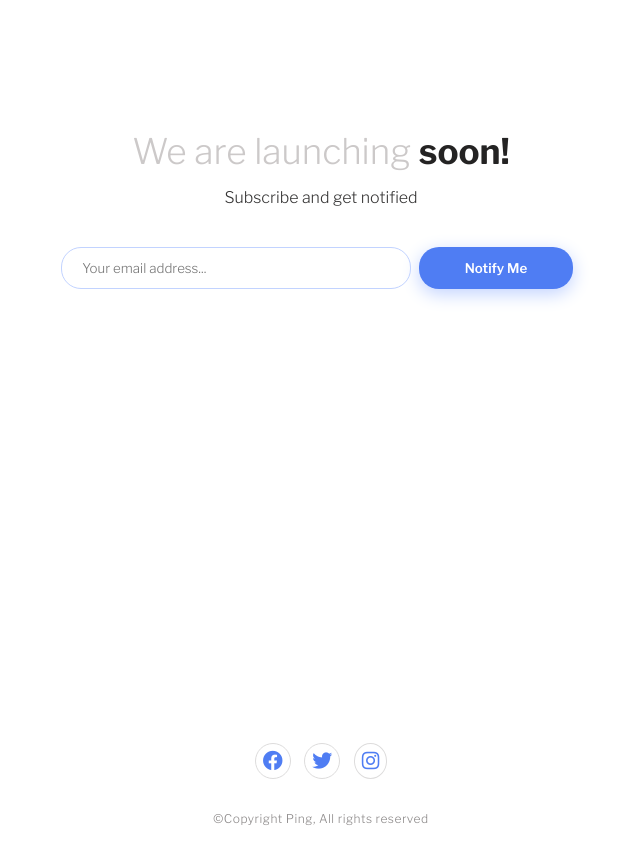
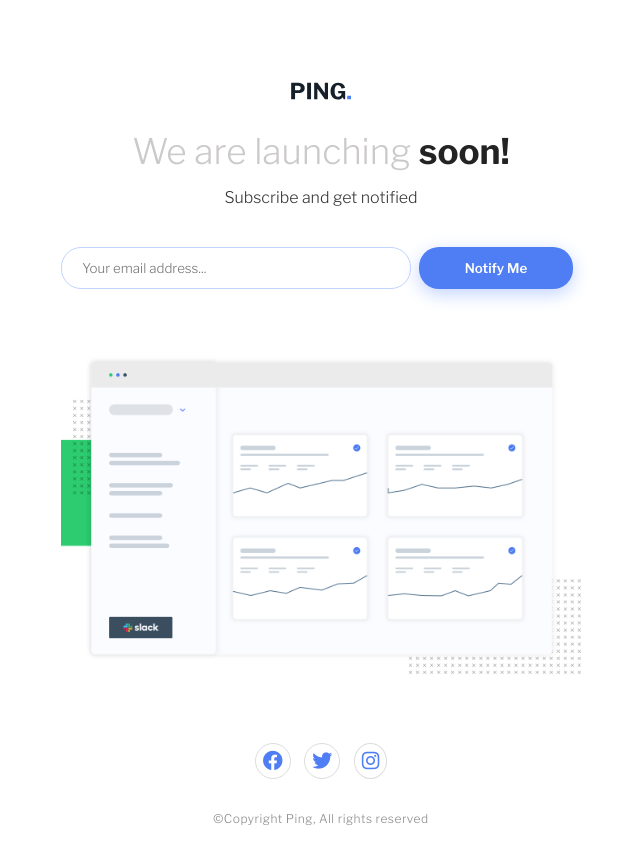
Before and after one commit to Zoldykk/coming-soon-page, a plain HTML site: page index.html in a window 1280 px wide. Shown: the whole page, without its empty margins (319-959 px from the left). Drawn offline with nearby package versions, Linux system fonts and the light colour scheme; the site is published under a folder, as on GitHub Pages, so addresses that start at the root find nothing.

Commit message:
image path fixed

```diff
--- a/index.html
+++ b/index.html
@@ -13,7 +13,7 @@
 <body>
     <div class="container">
         <header>
-            <img src="/assets/logo.svg" alt="">
+            <img src="assets/logo.svg" alt="">
         </header>
 
         <main>
@@ -30,7 +30,7 @@
             </div>
 
             <div class="illustration">
-                <img src="/assets/illustration-dashboard.png" alt="">
+                <img src="assets/illustration-dashboard.png" alt="">
             </div>
         </main>
 
```
